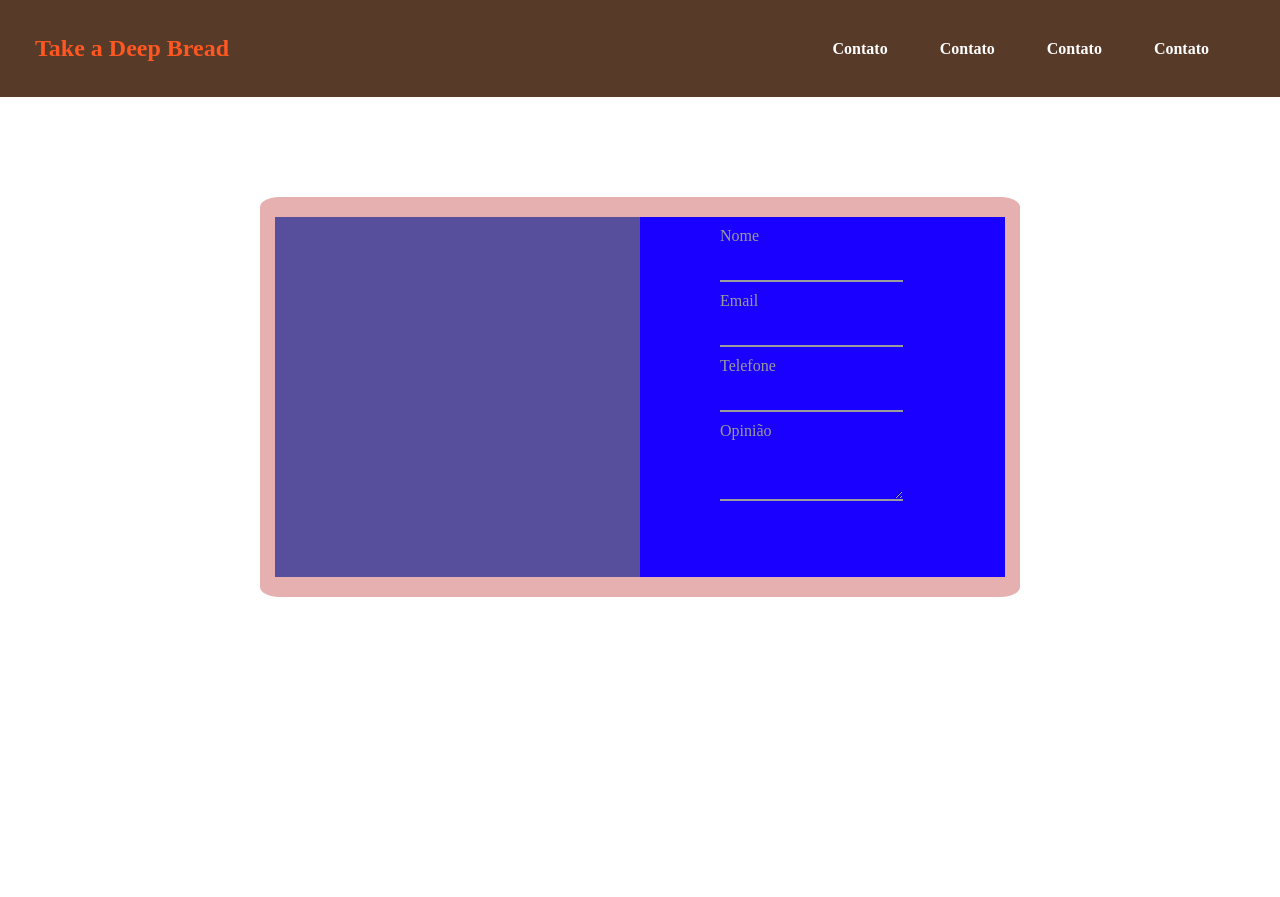
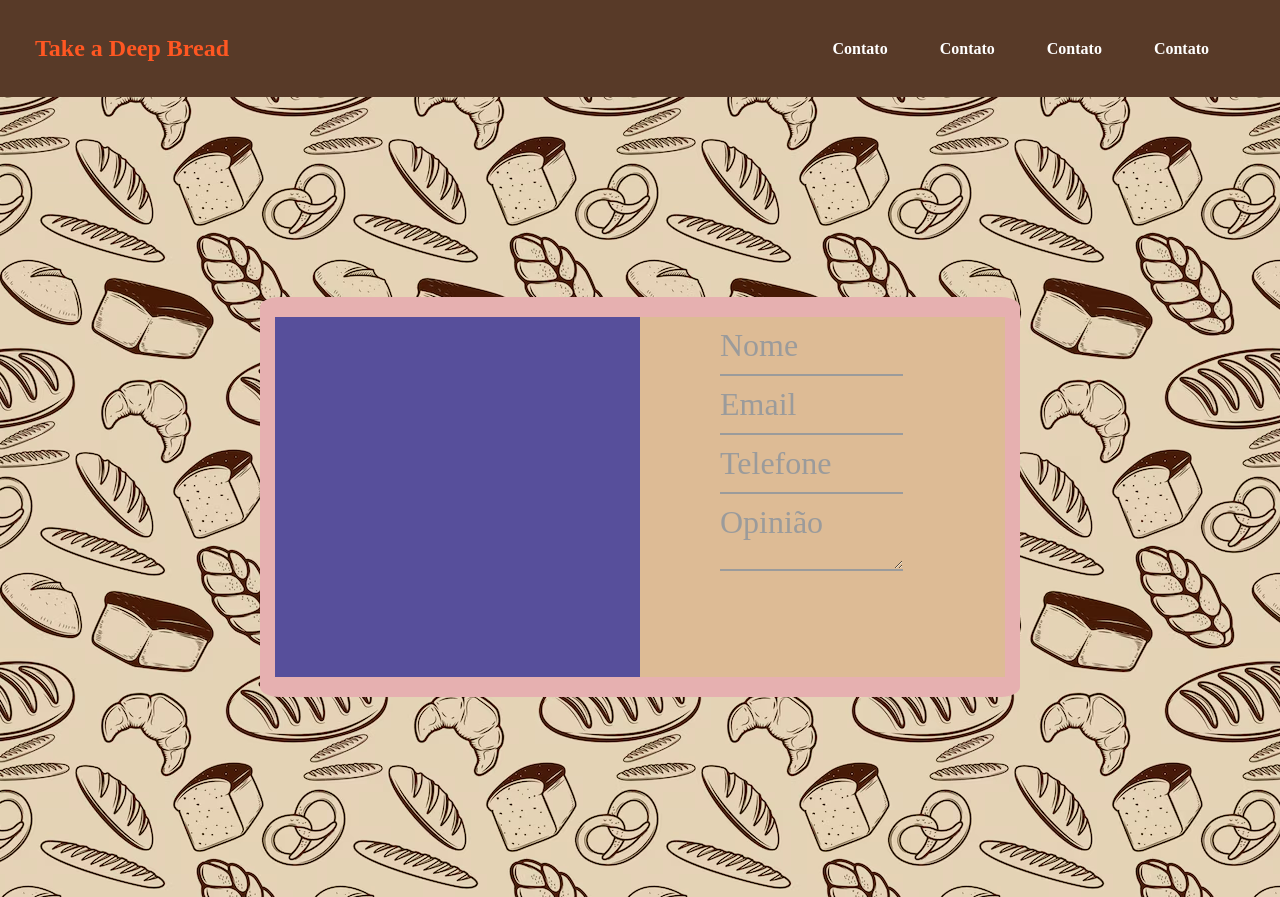
Before and after one commit to 917rafael/hackaton, a Vue app: page /contato in a window 1280 px wide. Before the commit the page ends 800 px from the top, so only its background shows below. Built offline with nearby package versions, Linux system fonts and the light colour scheme.

Commit message:
FEAT: imagem de fundo do contato #7

```diff
--- a/src/components/input.vue
+++ b/src/components/input.vue
@@ -20,12 +20,12 @@ defineProps({pergunta: Object})
 }
 
 .form__field {
-  font-family: inherit;
+  font-family: Arial, Helvetica, sans-serif;
   width: 100%;
   border: 0;
   border-bottom: 2px solid #9b9b9b;
   outline: 0;
-  font-size: 1.3rem;
+  font-size: 1rem;
   color: #fff;
   padding: 7px 0;
   background: transparent;
@@ -47,7 +47,7 @@ defineProps({pergunta: Object})
   top: 0;
   display: block;
   transition: 0.2s;
-  font-size: 1rem;
+  font-size: 2rem;
   color: #9b9b9b;
 }
 
@@ -73,7 +73,7 @@ defineProps({pergunta: Object})
 }
 
 body {
-  font-family: 'Poppins', sans-serif;
+  font-family: 'Times New Roman', Times, serif;
   display: flex;
   flex-direction: column;
   justify-content: center;
--- a/src/views/Contato.vue
+++ b/src/views/Contato.vue
@@ -1,6 +1,7 @@
 <script setup>
 import Input from '@/components/input.vue';
 import headers from '@/components/header.vue';
+import fundo from '@/assets/image/fundopadaria.avif'
 
 import {perguntas} from '@/data/perguntas.js'
 
@@ -8,7 +9,7 @@ import {perguntas} from '@/data/perguntas.js'
 
 <template>
   <headers />
-
+  <section class="hero" :style="{ backgroundImage: `url(${fundo})` }">
   <div class="container">
     <div class="contato">
       <div class="info"></div>
@@ -17,6 +18,7 @@ import {perguntas} from '@/data/perguntas.js'
       </div>
     </div>
   </div>
+  </section>
 </template>
 
 <style scoped>
@@ -66,7 +68,18 @@ import {perguntas} from '@/data/perguntas.js'
   margin-right: 15px;
   height: 90%;
   width: 50%;
-  background-color: rgb(25, 0, 255);
+  background-color: rgb(221, 187, 149);
 
 }
+.hero {
+  position: relative;
+  height: 100vh;
+
+  background-position: center;
+  display: flex;
+  align-items: center;
+  justify-content: center;
+  text-align: center;
+  padding: 20px;
+}
 </style>
```
Also changed, not shown: src/assets/image/fundopadaria.avif (added).
